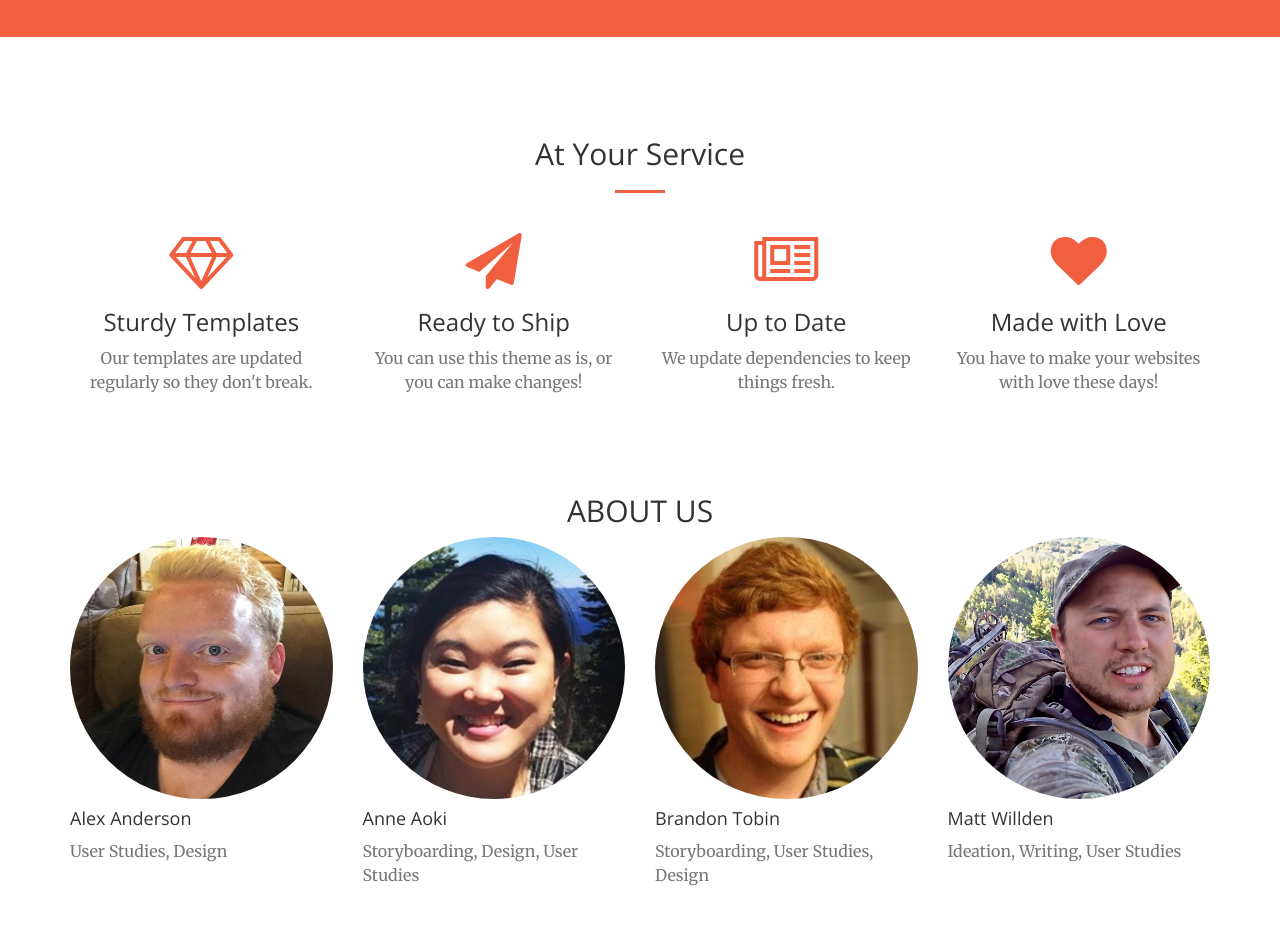
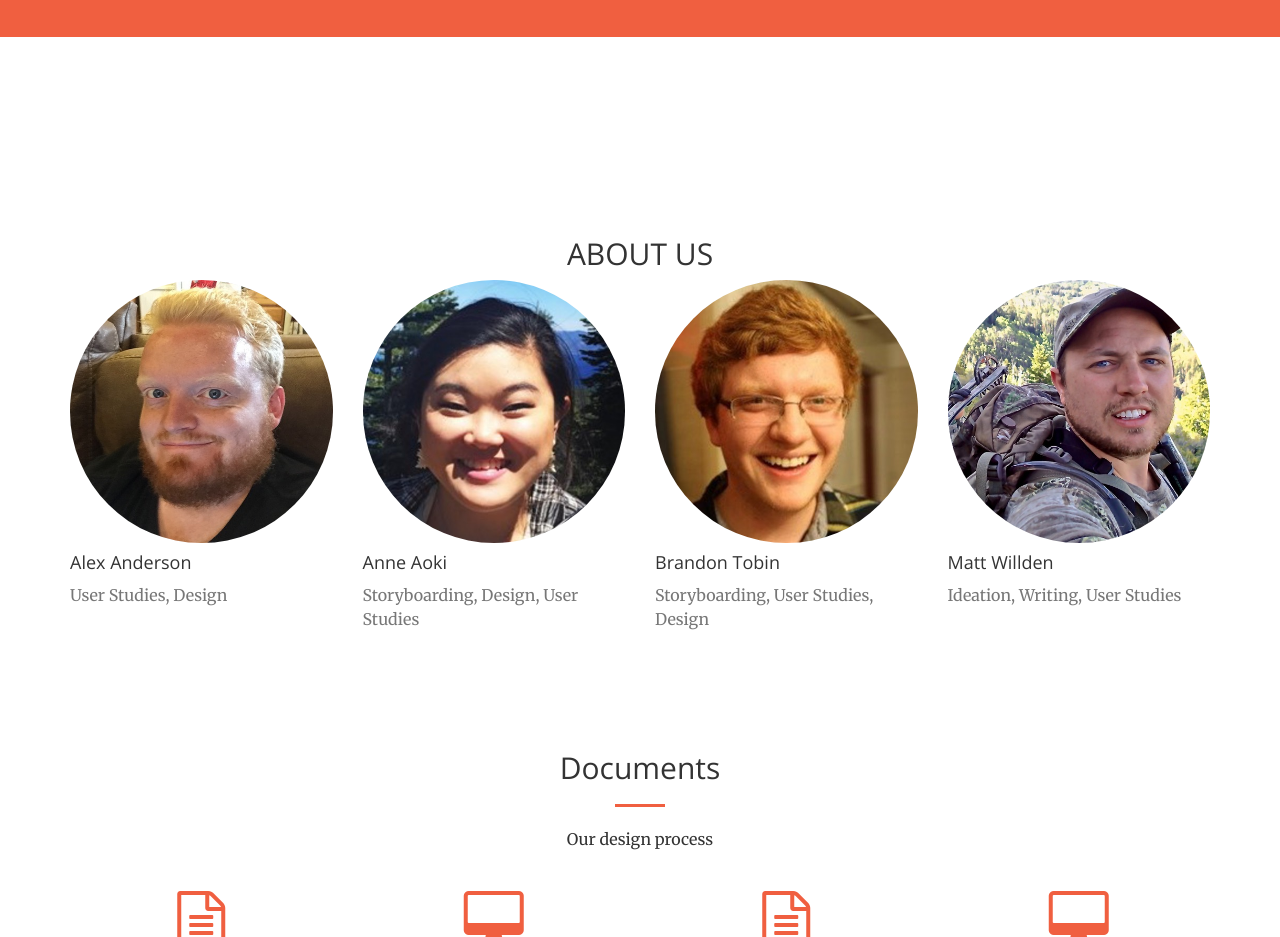
Before and after one commit to brandon-tobin/Human-Computer-Interaction-Final-Project, a website: page Time-Saver-Website/index.html in a window 1280 px wide. Shown: the part 2140-3077 px from the top of the page. Drawn offline with nearby package versions, Linux system fonts and the light colour scheme.

Commit message:
Cleaned up some more code, I commented out the video section, because we're not implementing that yet and it was just looking weird on the site

```diff
--- a/Time-Saver-Website/index.html
+++ b/Time-Saver-Website/index.html
@@ -108,46 +108,46 @@
     </section>
 
     <section id="video">
-        <div class="container">
-            <div class="row">
-                <div class="col-lg-12 text-center">
-                    <h2 class="section-heading">At Your Service</h2>
-                    <hr class="primary">
-                </div>
-            </div>
-        </div>
-        <div class="container">
-            <div class="row">
-                <div class="col-lg-3 col-md-6 text-center">
-                    <div class="service-box">
-                        <i class="fa fa-4x fa-diamond text-primary sr-icons"></i>
-                        <h3>Sturdy Templates</h3>
-                        <p class="text-muted">Our templates are updated regularly so they don't break.</p>
-                    </div>
-                </div>
-                <div class="col-lg-3 col-md-6 text-center">
-                    <div class="service-box">
-                        <i class="fa fa-4x fa-paper-plane text-primary sr-icons"></i>
-                        <h3>Ready to Ship</h3>
-                        <p class="text-muted">You can use this theme as is, or you can make changes!</p>
-                    </div>
-                </div>
-                <div class="col-lg-3 col-md-6 text-center">
-                    <div class="service-box">
-                        <i class="fa fa-4x fa-newspaper-o text-primary sr-icons"></i>
-                        <h3>Up to Date</h3>
-                        <p class="text-muted">We update dependencies to keep things fresh.</p>
-                    </div>
-                </div>
-                <div class="col-lg-3 col-md-6 text-center">
-                    <div class="service-box">
-                        <i class="fa fa-4x fa-heart text-primary sr-icons"></i>
-                        <h3>Made with Love</h3>
-                        <p class="text-muted">You have to make your websites with love these days!</p>
-                    </div>
-                </div>
-            </div>
-        </div>
+        <!--<div class="container">-->
+            <!--<div class="row">-->
+                <!--<div class="col-lg-12 text-center">-->
+                    <!--<h2 class="section-heading">At Your Service</h2>-->
+                    <!--<hr class="primary">-->
+                <!--</div>-->
+            <!--</div>-->
+        <!--</div>-->
+        <!--<div class="container">-->
+            <!--<div class="row">-->
+                <!--<div class="col-lg-3 col-md-6 text-center">-->
+                    <!--<div class="service-box">-->
+                        <!--<i class="fa fa-4x fa-diamond text-primary sr-icons"></i>-->
+                        <!--<h3>Sturdy Templates</h3>-->
+                        <!--<p class="text-muted">Our templates are updated regularly so they don't break.</p>-->
+                    <!--</div>-->
+                <!--</div>-->
+                <!--<div class="col-lg-3 col-md-6 text-center">-->
+                    <!--<div class="service-box">-->
+                        <!--<i class="fa fa-4x fa-paper-plane text-primary sr-icons"></i>-->
+                        <!--<h3>Ready to Ship</h3>-->
+                        <!--<p class="text-muted">You can use this theme as is, or you can make changes!</p>-->
+                    <!--</div>-->
+                <!--</div>-->
+                <!--<div class="col-lg-3 col-md-6 text-center">-->
+                    <!--<div class="service-box">-->
+                        <!--<i class="fa fa-4x fa-newspaper-o text-primary sr-icons"></i>-->
+                        <!--<h3>Up to Date</h3>-->
+                        <!--<p class="text-muted">We update dependencies to keep things fresh.</p>-->
+                    <!--</div>-->
+                <!--</div>-->
+                <!--<div class="col-lg-3 col-md-6 text-center">-->
+                    <!--<div class="service-box">-->
+                        <!--<i class="fa fa-4x fa-heart text-primary sr-icons"></i>-->
+                        <!--<h3>Made with Love</h3>-->
+                        <!--<p class="text-muted">You have to make your websites with love these days!</p>-->
+                    <!--</div>-->
+                <!--</div>-->
+            <!--</div>-->
+        <!--</div>-->
     </section>
 
 
```
